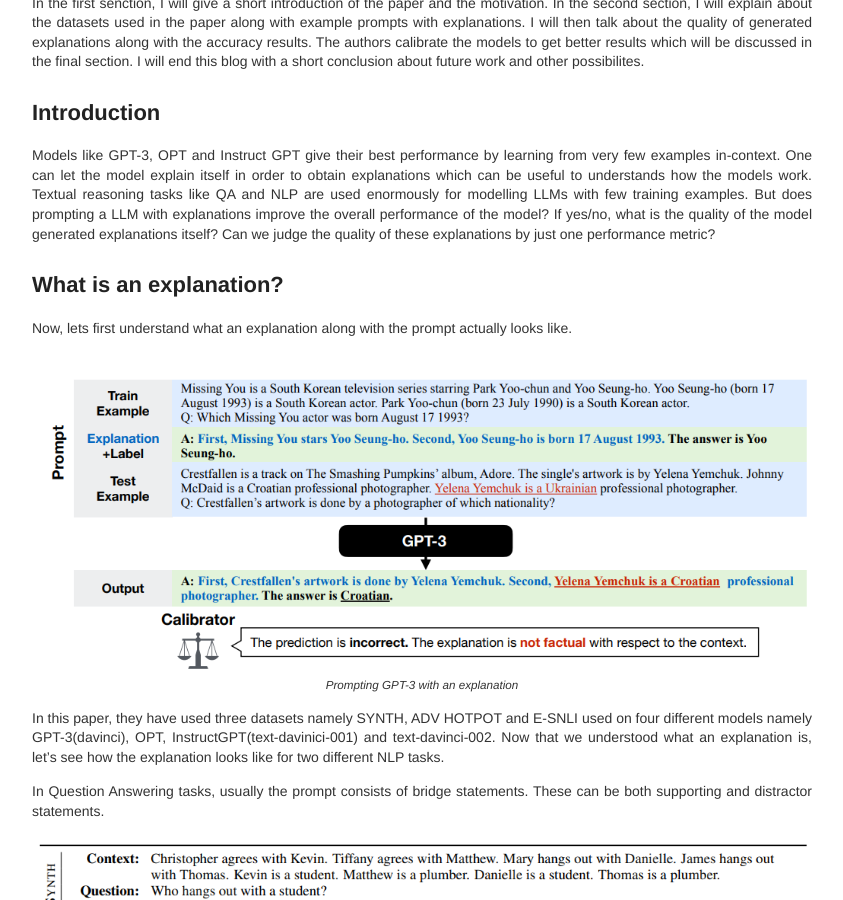
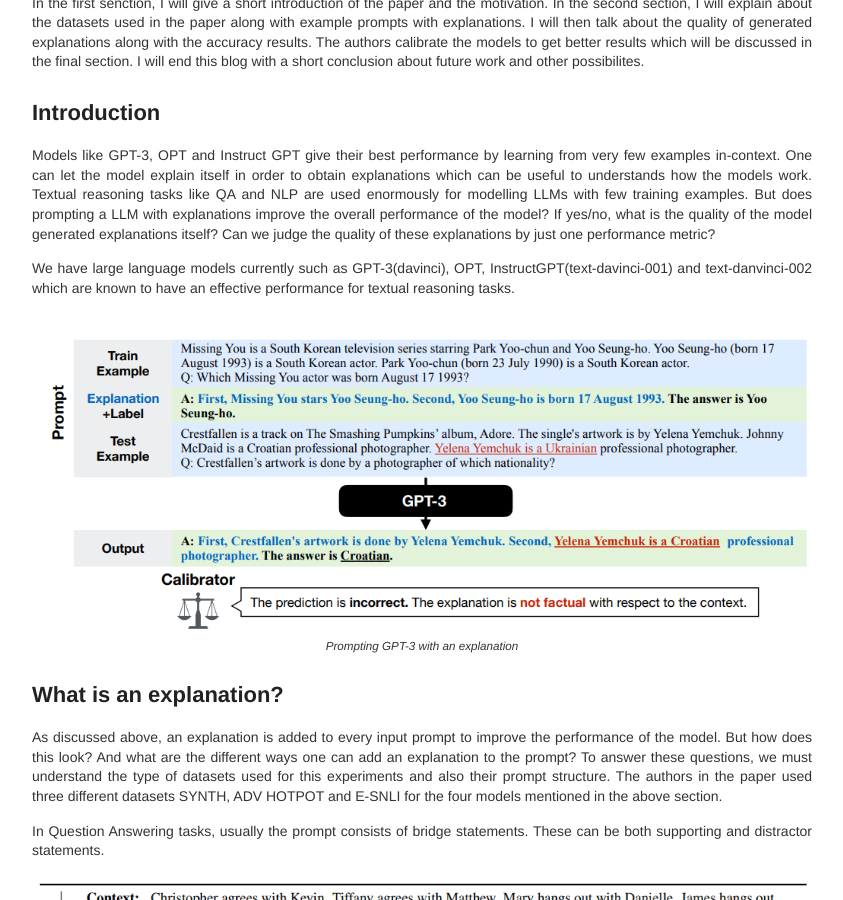
Before and after one commit to deepsthewarrior/deepsthewarrior.github.io, a Jekyll site: the page built from _posts/2023-2-14-Seminar-Report.md, in a window 1280 px wide and 900 px high, scrolled down 438 px. Shown: the whole window, without its empty margins (218-1061 px from the left). Built offline with Jekyll 4.4.1, drawn with Linux system fonts in a browser that asks for light colours.

Commit message:
Update 2023-2-14-Seminar-Report.md

```diff
--- a/_posts/2023-2-14-Seminar-Report.md
+++ b/_posts/2023-2-14-Seminar-Report.md
@@ -13,20 +13,19 @@
 
 Models like GPT-3, OPT and Instruct GPT give their best performance by learning from very few examples in-context. One can let the model explain itself in order to obtain explanations which can be useful to understands how the models work. Textual reasoning tasks like QA and NLP are used enormously for modelling LLMs with few training examples. But does prompting a LLM with explanations improve the overall performance of the model? If yes/no, what is the quality of the model generated explanations itself? Can we judge the quality of these explanations by just one performance metric?
 
-
-
-
-## What is an explanation?
-
-Now, lets first understand what an explanation along with the prompt actually looks like.
+We have large language models currently such as GPT-3(davinci), OPT, InstructGPT(text-davinci-001) and text-danvinci-002 which are known to have an effective performance for textual reasoning tasks.
 
 <figure style="text-align:center;">
   <img src="/images/intro.PNG" alt="Explanation" />
   <p class="img-caption">Prompting GPT-3 with an explanation</p>
 </figure>
 
-In this paper, they have used three datasets namely SYNTH, ADV HOTPOT and E-SNLI used on four different models namely GPT-3(davinci), OPT, InstructGPT(text-davinici-001) and text-davinci-002.
-Now that we understood what an explanation is, let's see how the explanation looks like for two different NLP tasks.
+## What is an explanation?
+
+As discussed above, an explanation is added to every input prompt to improve the performance of the model. But how does this look? And what are the different ways one can add an explanation to the prompt?
+To answer these questions, we must understand the type of datasets used for this experiments and also their prompt structure.
+The authors in the paper used three different datasets SYNTH, ADV HOTPOT and E-SNLI for the four models mentioned in the above section.
+
 
 In Question Answering tasks, usually the prompt consists of bridge statements. These can be both supporting and distractor statements.
 
```
